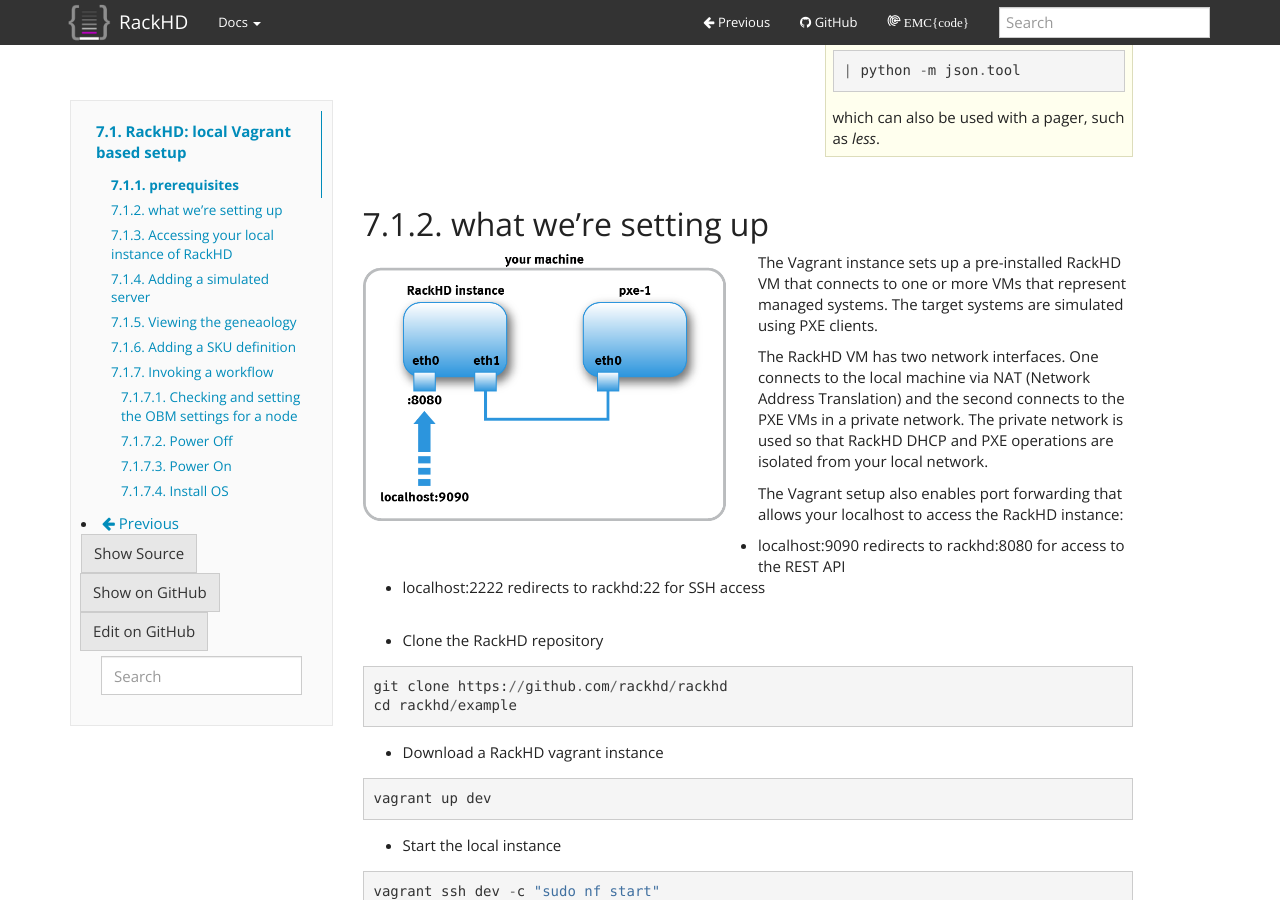
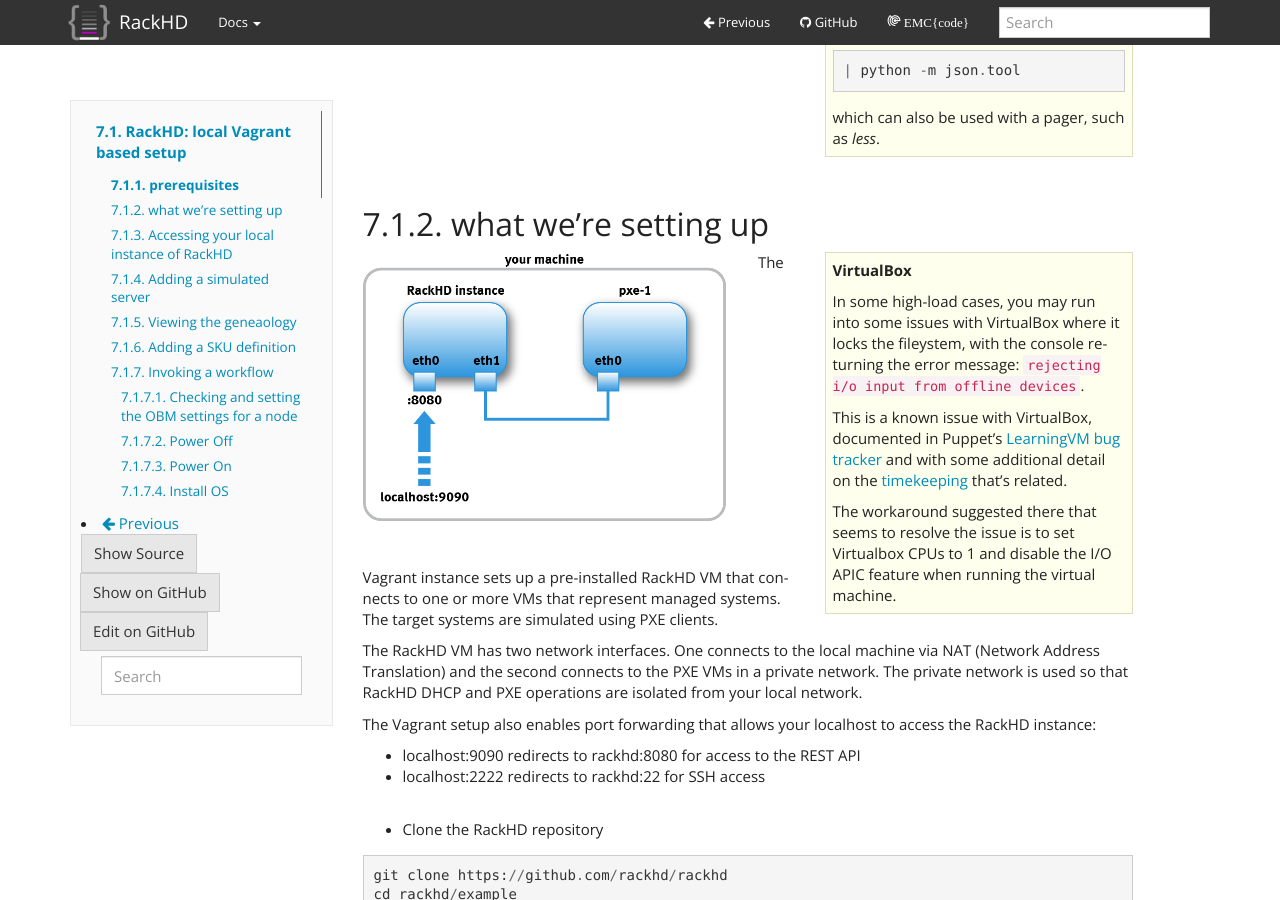
Before and after one commit to RackHD/docs, a Sphinx documentation site: the page built from docs/tutorials/vagrant.rst, in a window 1280 px wide and 900 px high, scrolled down 415 px. Built offline with Sphinx 7.4.7, drawn with Linux system fonts in a browser that asks for light colours.

Commit message:
include vbox timing note as an aside
 - output learned from debugging and diagnosing the `rejecting i/o input
   from offline devices` error scenario we encountered this past week

```diff
--- a/docs/tutorials/vagrant.rst
+++ b/docs/tutorials/vagrant.rst
@@ -35,6 +35,21 @@
 
 what we're setting up
 ----------------------
+
+.. sidebar:: VirtualBox
+
+    In some high-load cases, you may run into some issues with VirtualBox where it
+    locks the fileystem, with the console returning the error message:
+    ``rejecting i/o input from offline devices``.
+
+    This is a known issue with VirtualBox, documented in Puppet's `LearningVM bug tracker`_
+    and with some additional detail on the `timekeeping`_ that's related.
+
+    The workaround suggested there that seems to resolve the issue is to set Virtualbox CPUs to 1
+    and disable the I/O APIC feature when running the virtual machine.
+
+.. _LearningVM bug tracker: https://www.kernel.org/doc/Documentation/virtual/kvm/timekeeping.txt
+.. _timekeeping: https://www.kernel.org/doc/Documentation/virtual/kvm/timekeeping.txt
 
 .. image:: ../_static/vagrant_setup.jpg
      :height: 300
```
